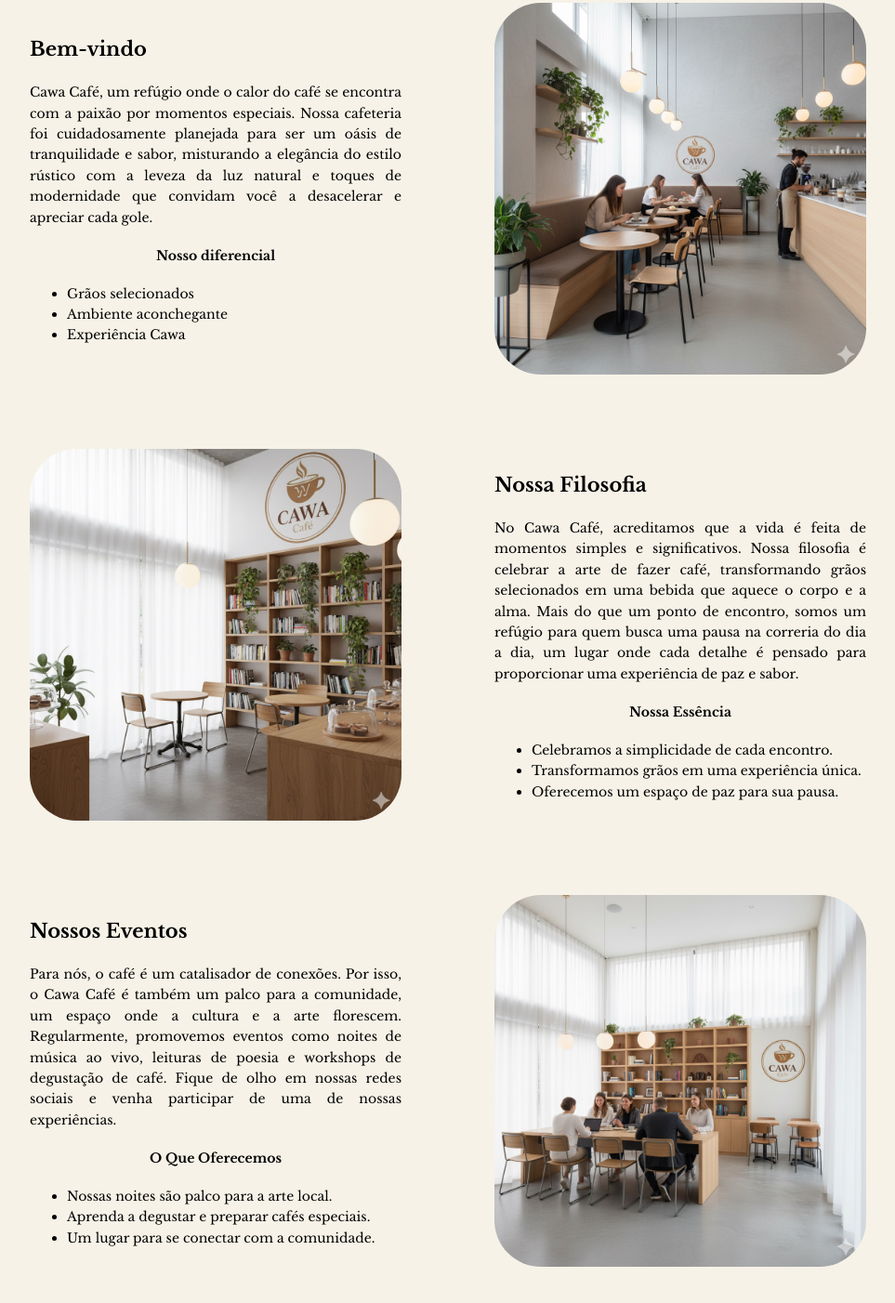
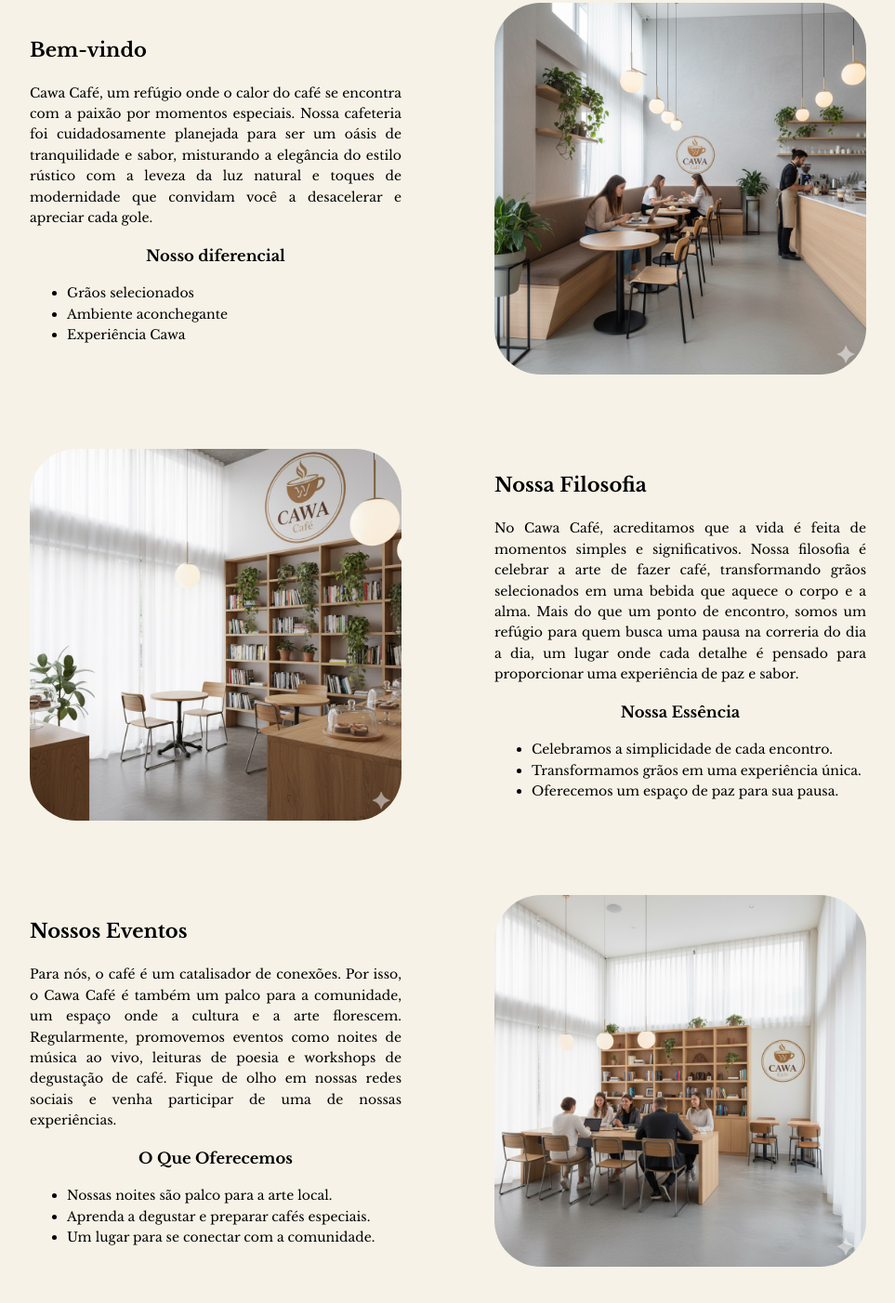
Before and after one commit to RenatoCamara99/ic-projeto-avalia-o1-RenatoCamara-e-TarcisioWanderley, a plain HTML site: page index.html in a window 1280 px wide. Shown: the part 876-2278 px from the top of the page at 93% size, without its empty margins (158-1121 px from the left). Drawn offline with nearby package versions, Linux system fonts and the light colour scheme.

Commit message:
fix de títulos hierárquicos

```diff
--- a/assets/css/styles.css
+++ b/assets/css/styles.css
@@ -147,6 +147,6 @@ main {
     border-radius: 50px;
 }
 
-.apresentacao h4 {
+.apresentacao h3 {
     text-align: center;
 }
--- a/index.html
+++ b/index.html
@@ -60,7 +60,7 @@
                     elegância do estilo rústico com a leveza da luz natural e toques de modernidade que convidam você a
                     desacelerar e apreciar cada gole.
                 </p>
-                <h4>Nosso diferencial</h4>
+                <h3>Nosso diferencial</h3>
                 <ul>
                     <li>Grãos selecionados</li>
                     <li>Ambiente aconchegante</li>
@@ -87,7 +87,7 @@
 
 
                 </p>
-                <h4>Nossa Essência</h4>
+                <h3>Nossa Essência</h3>
                 <ul>
                     <li>Celebramos a simplicidade de cada encontro.</li>
                     <li>Transformamos grãos em uma experiência única.</li>
@@ -107,7 +107,7 @@
                     noites de música ao vivo, leituras de poesia e workshops de degustação de café. Fique de olho em
                     nossas redes sociais e venha participar de uma de nossas experiências.
                 </p>
-                <h4>O Que Oferecemos</h4>
+                <h3>O Que Oferecemos</h3>
                 <ul>
                     <li>Nossas noites são palco para a arte local.</li>
                     <li>Aprenda a degustar e preparar cafés especiais.</li>
```
